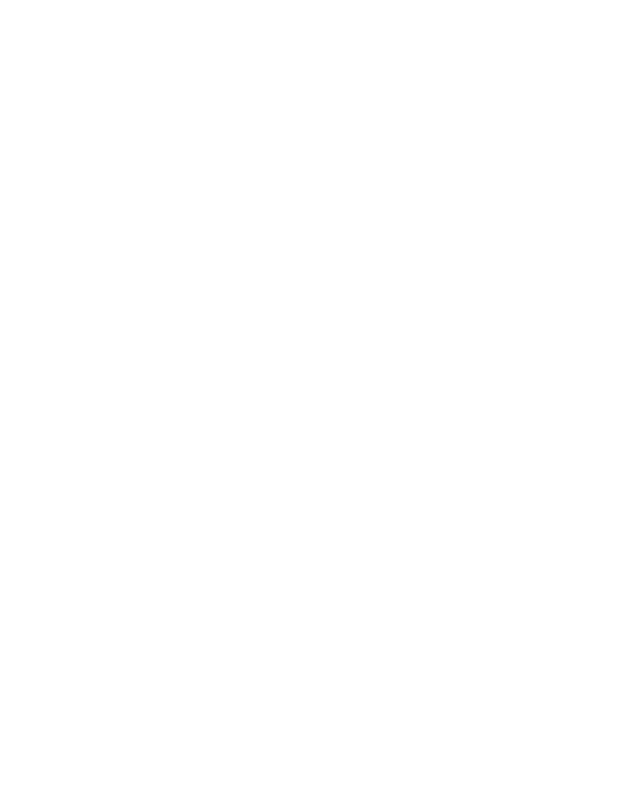
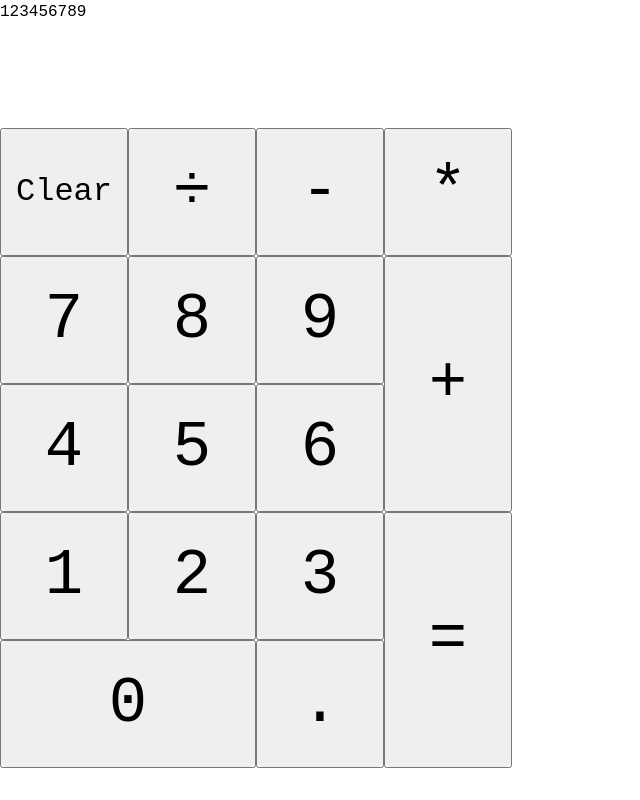
Before and after one commit to reinerb/odin-calculator, a plain HTML site: page index.html in a window 1280 px wide. Shown: the whole page, without its empty margins (0-640 px from the left). Drawn offline with Linux system fonts and the light colour scheme.

Commit message:
Initial styles for calculator buttons

```diff
--- a/index.html
+++ b/index.html
@@ -10,7 +10,26 @@
 </head>
 
 <body>
-
+    <div class="calculator-grid">
+        <div class="calculator-window">123456789</div>
+        <button class="btn btn-number">7</button>
+        <button class="btn btn-number">8</button>
+        <button class="btn btn-number">9</button>
+        <button class="btn btn-number">4</button>
+        <button class="btn btn-number">5</button>
+        <button class="btn btn-number">6</button>
+        <button class="btn btn-number">1</button>
+        <button class="btn btn-number">2</button>
+        <button class="btn btn-number">3</button>
+        <button class="btn btn-number btn-zero">0</button>
+        <button class="btn btn-operator btn-plus">+</button>
+        <button class="btn btn-operator btn-minus">-</button>
+        <button class="btn btn-operator btn-times">*</button>
+        <button class="btn btn-operator btn-divide">÷</button>
+        <button class="btn btn-operator btn-equals">=</button>
+        <button class="btn btn-clear">Clear</button>
+        <button class="btn btn-decimal">.</button>
+    </div>
 </body>
 
 </html>
--- a/style.css
+++ b/style.css
@@ -20,6 +20,7 @@ dd {
 body {
   min-height: 100vh;
   line-height: 1.5;
+  font-family: "Courier New", Courier, monospace;
 }
 
 input,
@@ -28,3 +29,54 @@ textarea,
 select {
   font: inherit;
 }
+
+.calculator-grid {
+  display: grid;
+  grid-template-columns: repeat(4, 8rem);
+  grid-template-rows: repeat(6, 8rem);
+}
+
+.calculator-window {
+  grid-column: 1 / span 4;
+  grid-row: 1;
+}
+
+.btn {
+  font-size: 4em;
+}
+
+.btn-clear,
+.btn-divide,
+.btn-times,
+.btn-minus {
+  grid-row: 2;
+}
+
+.btn-clear {
+  font-size: 2em;
+  grid-column: 1;
+}
+
+.btn-divide {
+  grid-column: 2;
+}
+
+.btn-plus {
+  grid-column: 4;
+  grid-row: 3 / span 2;
+}
+
+.btn-equals {
+  grid-column: 4;
+  grid-row: 5 / span 2;
+}
+
+.btn-zero {
+  grid-column: 1 / span 2;
+  grid-row: 6;
+}
+
+.btn-decimal {
+  grid-column: 3;
+  grid-row: 6;
+}
```
